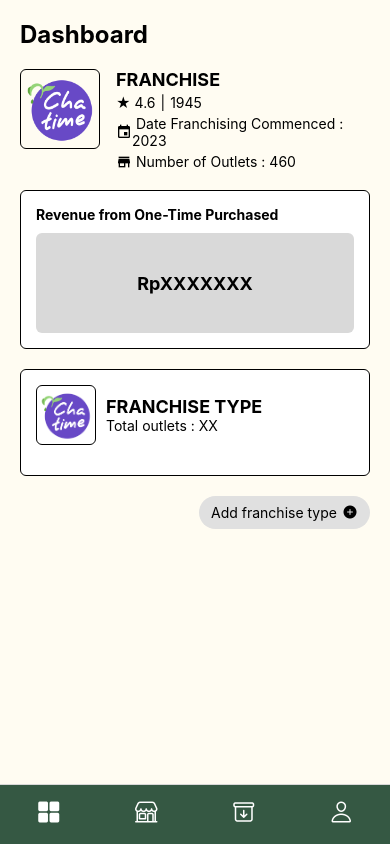
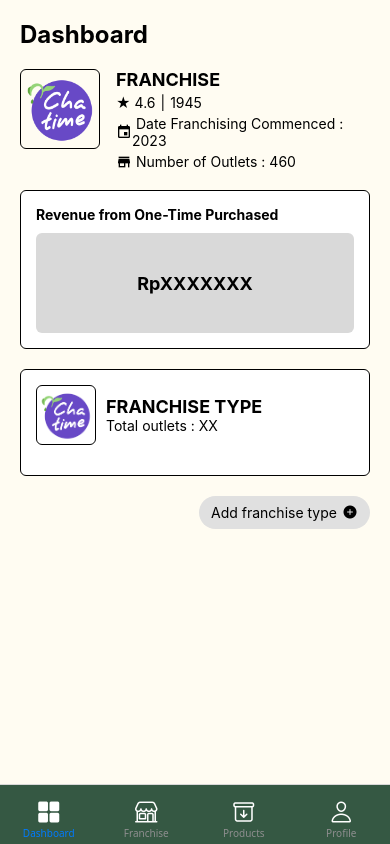
Before and after one commit to bryliantivan/Dashbiz, a React Native app: screen / in a window 390 px wide. Built offline with nearby package versions, Linux system fonts and the light colour scheme.

Commit message:
Memperbaiki Navigation Bar

```diff
--- a/App.js
+++ b/App.js
@@ -14,20 +14,8 @@
 const Stack = createStackNavigator();
 const Tab = createBottomTabNavigator();
 
-export default function App() {
-  return (
-    // <NavigationContainer>
-    //   <Stack.Navigator initialRouteName="ProductsCatalog">
-    //     <Stack.Screen name="ProductsCatalog" component={ProductsCatalog} />
-    //     <Stack.Screen name="FranchiseeList" component={FranchiseeList} />
-    //     <Stack.Screen name="FranchisorDashboard" component={FranchisorDashboard} />
-    //     <Stack.Screen name="AddNewType" component={AddNewType} />
-    //     <Stack.Screen name="FranchisorProfile" component={FranchisorProfile} />
-    //     <Stack.Screen name="EditProfileFranchisor" component={EditProfileFranchisor} />
-    //   </Stack.Navigator>
-    // </NavigationContainer>
-    <NavigationContainer>
-      <Tab.Navigator
+const TabNavigator = () => (
+        <Tab.Navigator
         screenOptions={({ route }) => ({
           headerShown: false,
           tabBarStyle: {
@@ -45,7 +33,6 @@
 
             return <Ionicons name={iconName} size={24} color="#fff" />;
           },
-          tabBarShowLabel: false,
         })}
       >
         <Tab.Screen name="Dashboard" component={FranchisorDashboard} />
@@ -53,7 +40,19 @@
         <Tab.Screen name="Products" component={ProductsCatalog} />
         <Tab.Screen name="Profile" component={FranchisorProfile} />
       </Tab.Navigator>
-    </NavigationContainer>
+);
+export default function App() {
+  return (
+    <NavigationContainer>
+       <Stack.Navigator screenOptions={{ headerShown: false }}>
+         <Stack.Screen name="Main" component={TabNavigator} />
+
+         <Stack.Screen name="FranchisorProfile" component={FranchisorProfile} />
+         <Stack.Screen name="AddNewType" component={AddNewType} />
+         <Stack.Screen name="EditProfileFranchisor" component={EditProfileFranchisor} />
+         <Stack.Screen name="FranchisorDashboard" component={FranchisorDashboard} />
+       </Stack.Navigator>
+     </NavigationContainer>
   );
 }
 
```
